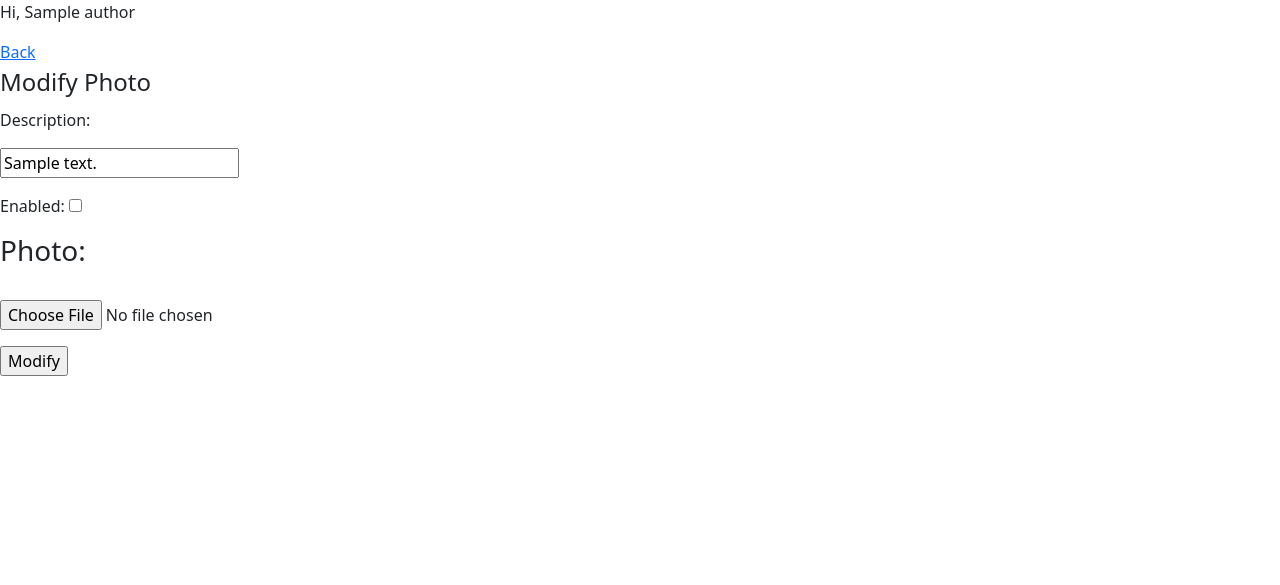
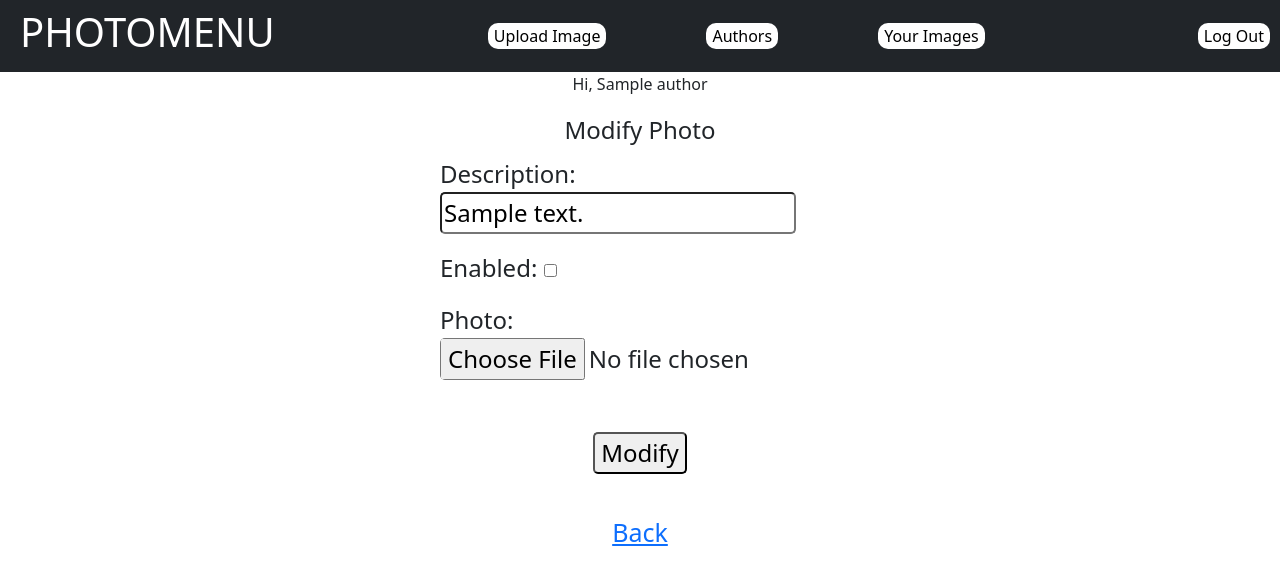
Before and after one commit to gamingamerman/photo_gallery, a PHP site: page /modify-photo.php?id=1 in a window 1280 px wide. Shown: the top 585 px of the page. Run offline with PHP 8.4, Linux system fonts and the light colour scheme; the visitor is signed in with stand-in values (Sample User, id 1); tables that the repository leaves empty or names only in its code hold one stand-in row (values such as "Sample post"); data that the repository does not hold is empty.

Commit message:
Stylized modify page and fixed upload page

```diff
--- a/modify-photo.php
+++ b/modify-photo.php
@@ -45,32 +45,111 @@ endif;
   <meta name="viewport" content="width=device-width, initial-scale=1.0">
   <title>PhotoMenu</title>
   <link rel="stylesheet" href="https://cdn.jsdelivr.net/npm/bootstrap@5.2.3/dist/css/bootstrap.min.css" integrity="sha384-rbsA2VBKQhggwzxH7pPCaAqO46MgnOM80zW1RWuH61DGLwZJEdK2Kadq2F9CUG65" crossorigin="anonymous">
+  <style>
+    body {
+      text-align: center;
+    }
+
+    fieldset {
+      border-radius: 10px;
+      font-size: x-large;
+      width: 400px;
+      display: inline-block;
+      border-collapse: collapse;
+      margin: auto;
+    }
+
+    .back {
+      margin-top: 20px
+      text-align: center;
+      font-size: 25px
+    }
+
+    .hide {
+      border: transparent;
+      margin: 10px;
+      color: white;
+    }
+
+    input {
+      border-radius: 5px;
+    }
+
+    .title {
+      color: white;
+      margin-left: 20px;
+      margin-right: auto;
+    }
+
+    .center {
+      margin-left: auto;
+      margin-right: auto;
+    }
+
+    .float {
+      text-align: left;
+    }
+
+    .btn-border {
+      border: transparent;
+      color: black;
+      background-color: white;
+      border-radius: 10px;
+      margin-left: 100px
+    }
+
+    .logout {
+    margin-left:auto;
+    margin-right:10px
+    }
+  </style>
 </head>
 <body>
+  <header>
+    <nav class="navbar navbar-expand-lg navbar-dark bg-dark">
+      <h1 class="title">PHOTOMENU</h1>
+      <a href="upload-photo.php"><button class="btn-border">Upload Image</button></a>
+      <a href="authors.php" ><button class="btn-border">Authors</button></a>
+      <a href="your-images.php" ><button class="btn-border">Your Images</button></a>
+      <form action="" method="post" class="logout">
+        <button name="logout" class="btn-border">Log Out</button>
+      </form>
+    </nav>
+  </header>
   <?php
   $sql3 = 'SELECT * FROM authors WHERE id = ' . $_SESSION['userID'];
   $result3 = $link->query($sql3);
   $row3 = $result3->fetch_array();
   ?>
-<p>Hi, <?= $row3['name'] ?></p>
-<a href="photo-page.php">Back</a>
+  <p class="user">Hi, <?= $row3['name'] ?></p>
     <fieldset>
       <legend>Modify Photo</legend>
       <form action="" method="post" enctype="multipart/form-data">
         <p>
-        <p>Description:</p>
+          <label for="text_photo" class="float">Description:
           <input type="text" name="text_photo" value="<?= $row['text'] ?>">
+          </label>
+        </p>
+        <p class="float">
+          <label for="enabled" class="float">Enabled:
+            <input type="checkbox" name="enabled">
+          </label>
         </p>
         <p>
-        Enabled: <input type="checkbox" name="enabled" <?php if ($row['enabled'] == 1):?> checked <?php endif;?>>
+          <label for="file" class="float">Photo:
+            <input type="file" name="file" required>
+          </label>
         </p>
+        <br>
         <p>
-        <h3>Photo:</h3>
-        <br>
-        <input type="file" name="file">
+          <input type="submit" name="modify" value="Modify">
         </p>
-      <input type="submit" name="modify" value="Modify">
       </form>
     </fieldset>
+    <br>
+    <br>
+    <p class="back">
+      <a href="photo-page.php">Back</a>
+    </p>
   </body>
 </html>
```
Also changed, not shown: upload-photo.php (+2 -7 lines). Lines whose indentation alone changed are shown as unchanged.
